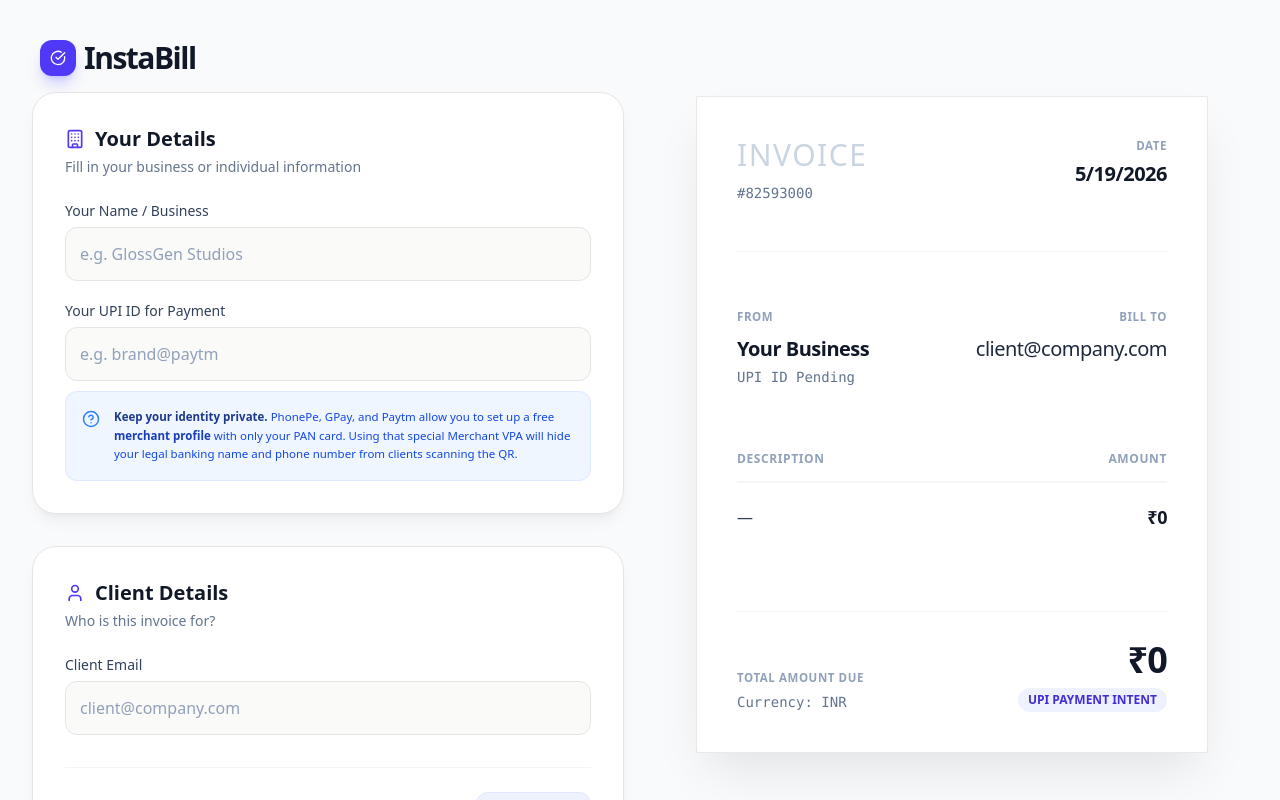
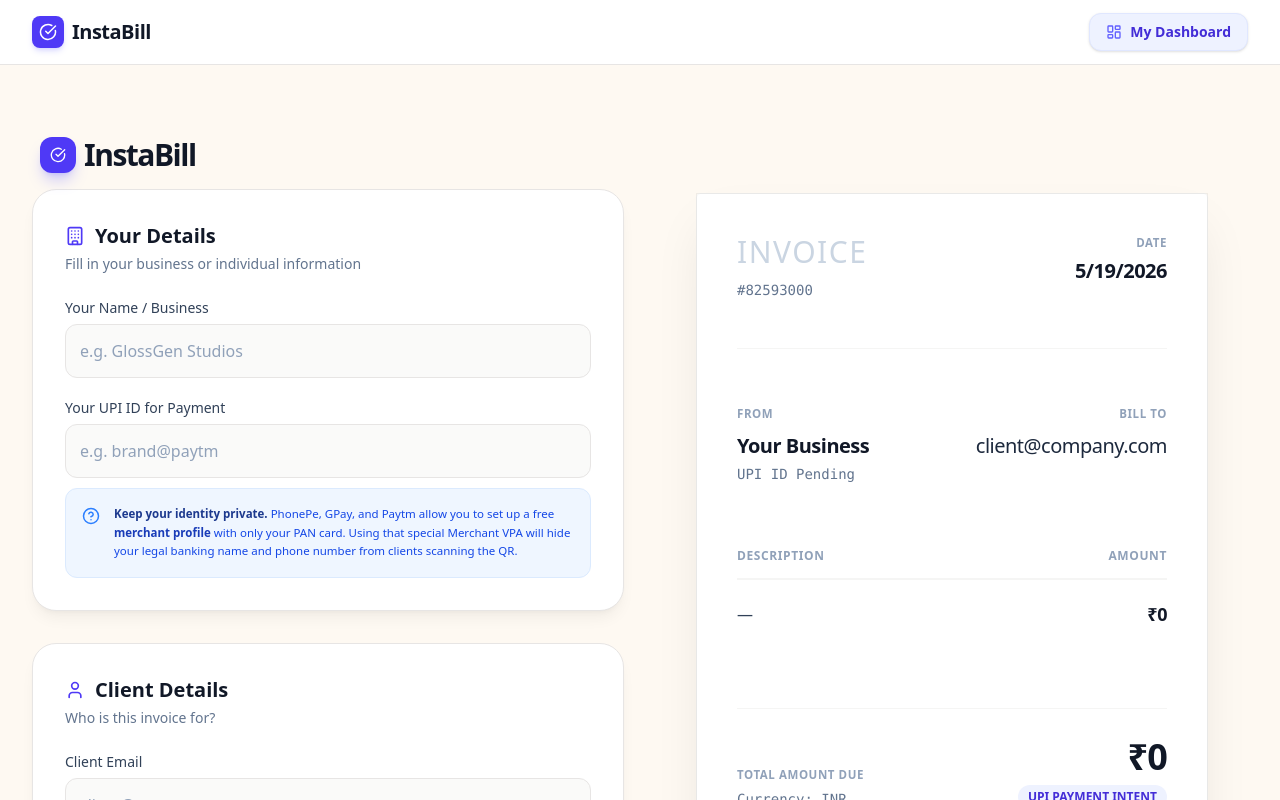
Before and after one commit to tanmaygalav/InstalBill, a Next.js app: page / in a window 1280 px wide. Shown: the top 800 px of the page. Built offline with nearby package versions, Linux system fonts and the light colour scheme; no server answers.

Commit message:
Bug fixes

```diff
--- a/src/app/dashboard/page.tsx
+++ b/src/app/dashboard/page.tsx
@@ -47,9 +47,9 @@ export default function DashboardPage() {
         if (error) throw error;
         if (data) setInvoices(data);
 
-        // LIVE SYNC LISTENER
+        // LIVE SYNC LISTENER (Fixed React Strict Mode bug with Math.random)
         channel = supabase
-          .channel('dashboard-sync')
+          .channel(`dashboard-sync-${Math.random()}`)
           .on(
             'postgres_changes',
             { event: 'UPDATE', schema: 'public', table: 'invoices', filter: `user_id=eq.${user.id}` },
@@ -70,7 +70,9 @@ export default function DashboardPage() {
     fetchInvoices();
 
     return () => {
-      if (channel) supabase.removeChannel(channel);
+      if (channel) {
+        supabase.removeChannel(channel);
+      }
     };
   }, []);
 
@@ -245,10 +247,8 @@ export default function DashboardPage() {
         <div className="grid lg:grid-cols-3 gap-8">
 
           {/* Main List: REAL INVOICES ACTIVITY ROW */}
-          {/* FIXED: Removed overflow-hidden here */}
           <motion.div variants={itemVariants} className="lg:col-span-2 bg-white rounded-3xl shadow-lg shadow-black/5 border border-stone-200 h-fit">
 
-            {/* FIXED: Added rounded-t-3xl here */}
             <div className="p-6 border-b border-stone-100 flex justify-between items-center bg-stone-50/50 rounded-t-3xl">
               <h3 className="text-lg font-bold text-[#111827]">Recent Activity</h3>
               <div className="flex gap-2">
@@ -302,7 +302,7 @@ export default function DashboardPage() {
                                    </p>
                                  </div>
 
-                                 {/* NEW: Render the UTR number cleanly for the freelancer */}
+                                 {/* Render the UTR number cleanly for the freelancer */}
                                  {inv.utr_number && (
                                    <div className="flex items-center gap-2 ml-4">
                                      <span className="text-[10px] uppercase font-bold text-amber-700 tracking-wider">UTR Ref:</span>
@@ -384,7 +384,6 @@ export default function DashboardPage() {
             </div>
 
             {invoices.length > 0 && (
-              /* FIXED: Added rounded-b-3xl here */
               <div className="p-4 bg-stone-50 border-t border-stone-100 text-center rounded-b-3xl">
                 <p className="text-xs font-semibold text-slate-400 uppercase tracking-wider">End of recent activity</p>
               </div>
--- a/src/app/page.tsx
+++ b/src/app/page.tsx
@@ -1,9 +1,51 @@
+// import InvoiceBuilder from "@/components/InvoiceBuilder";
+
+// export default function Home() {
+//   return (
+//     <main className="min-h-screen bg-gray-50">
+//       <InvoiceBuilder />
+//     </main>
+//   );
+// }
+
 import InvoiceBuilder from "@/components/InvoiceBuilder";
+import Link from "next/link";
+import { CheckCircle, LayoutDashboard } from "lucide-react";
 
-export default function Home() {
+export default function HomePage() {
   return (
-    <main className="min-h-screen bg-gray-50">
-      <InvoiceBuilder />
-    </main>
+    <div className="min-h-screen bg-[#FEF9F2] text-[#111827]">
+
+      {/* TOP NAVIGATION BAR */}
+      <nav className="bg-white border-b border-stone-200 sticky top-0 z-50">
+        <div className="max-w-7xl mx-auto px-4 md:px-8 h-16 flex items-center justify-between">
+
+          {/* Logo Section */}
+          <div className="flex items-center gap-2">
+            <div className="w-8 h-8 bg-indigo-600 rounded-lg shadow-md shadow-indigo-500/20 flex items-center justify-center">
+              <CheckCircle className="text-white" size={18} />
+            </div>
+            <span className="text-xl font-bold tracking-tight text-[#111827]">InstaBill</span>
+          </div>
+
+          {/* Action Section */}
+          <div className="flex items-center gap-4">
+            <Link href="/dashboard">
+              <button className="flex items-center gap-2 bg-indigo-50 hover:bg-indigo-100 border border-indigo-100 text-indigo-700 px-4 py-2 rounded-xl text-sm font-bold transition-all shadow-sm active:scale-95 group">
+                <LayoutDashboard size={16} className="text-indigo-500 group-hover:text-indigo-700 transition-colors" />
+                My Dashboard
+              </button>
+            </Link>
+          </div>
+
+        </div>
+      </nav>
+
+      {/* MAIN INVOICE BUILDER AREA */}
+      <main className="py-8">
+        <InvoiceBuilder />
+      </main>
+
+    </div>
   );
 }
```
